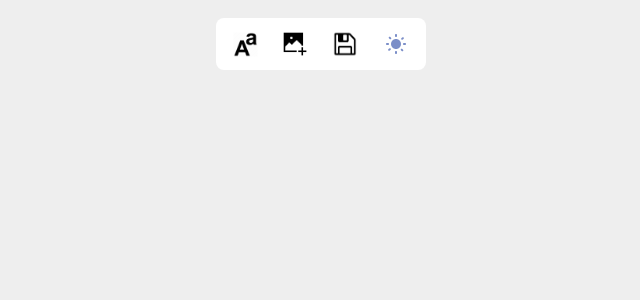
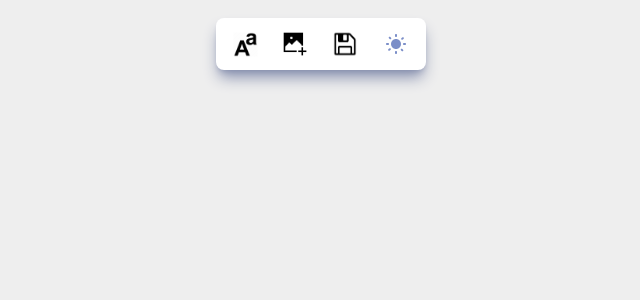
Before and after one commit to Zeref101/Runon-pvt-ltd-Canvasify, a React (Vite) app: page / in a window 1280 px wide. Shown: the top 300 px of the page, without its empty margins (335-975 px from the left). Built offline with nearby package versions, Linux system fonts and the light colour scheme.

Commit message:
updated icons navbar

```diff
--- a/src/components/Navbar.tsx
+++ b/src/components/Navbar.tsx
@@ -21,7 +21,7 @@ interface NavbarProps {
 const Navbar = ({ handleAddText, handleImageUpload, saveDocument }: NavbarProps) => {
     return (
         <div className='flex w-full justify-center items-center h-[56px] z-50 m-4 '>
-            <nav className='flex rounded-lg px-1 dark:bg-dark-300 bg-white shadow-light-400 dark:shadow-dark-100'>
+            <nav className='flex rounded-lg px-1 dark:bg-dark-300 bg-white shadow-lg shadow-light-400 dark:shadow-dark-100'>
                 <TooltipProvider >
                     <Tooltip>
                         <TooltipTrigger>
--- a/src/contants/index.ts
+++ b/src/contants/index.ts
@@ -1,5 +1,9 @@
+import sunIcon from "../assets/icons/sun.svg";
+import moonIcon from "../assets/icons/moon.svg";
+import computerIcon from "../assets/icons/computer.svg";
+
 export const themes = [
-  { value: "light", label: "Light", icon: "src/assets/icons/sun.svg" },
-  { value: "dark", label: "Dark", icon: "src/assets/icons/moon.svg" },
-  { value: "system", label: "System", icon: "src/assets/icons/computer.svg" },
+  { value: "light", label: "Light", icon: sunIcon },
+  { value: "dark", label: "Dark", icon: moonIcon },
+  { value: "system", label: "System", icon: computerIcon },
 ];
```
